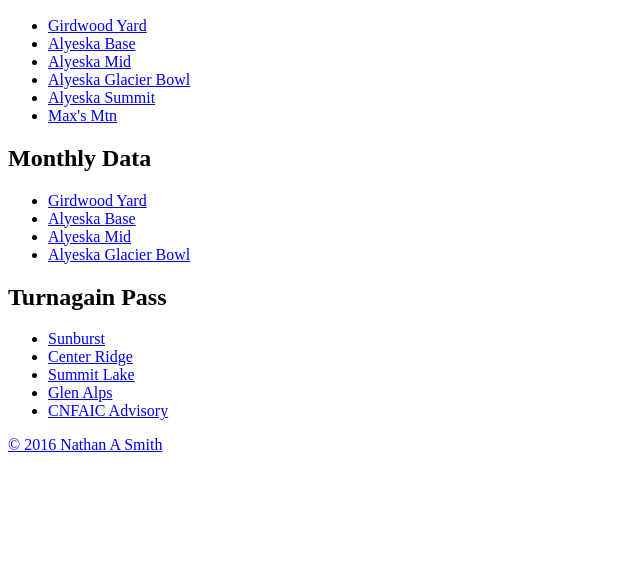
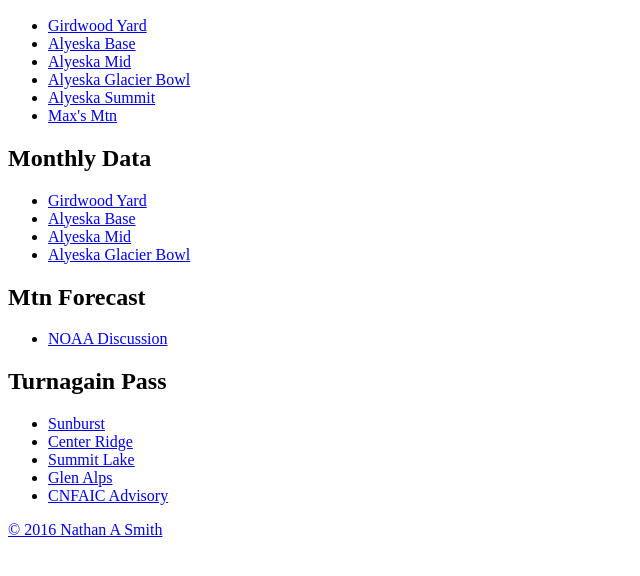
Before and after one commit to chugachski/turnagain-wx, a plain HTML site: page index.html in a window 1280 px wide. Shown: the part 110-686 px from the top of the page, without its empty margins (0-640 px from the left). Drawn offline with Linux system fonts and the light colour scheme.

Commit message:
forecast

```diff
--- a/index.html
+++ b/index.html
@@ -42,6 +42,17 @@
 			</div>
 
 			<div class="outer-wrapper">
+				<h2>Mtn Forecast</h2>
+				<div class="inner-wrapper">
+					<div class="block">
+						<ul>
+							<li><a href="http://forecast.weather.gov/product.php?site=GSP&product=REC&issuedby=AER">NOAA Discussion</a></li>
+						</ul>
+					</div>
+				</div>
+			</div>
+
+			<div class="outer-wrapper">
 				<h2>Turnagain Pass</h2>
 				<div class="inner-wrapper">
 					<div class="block">
```
